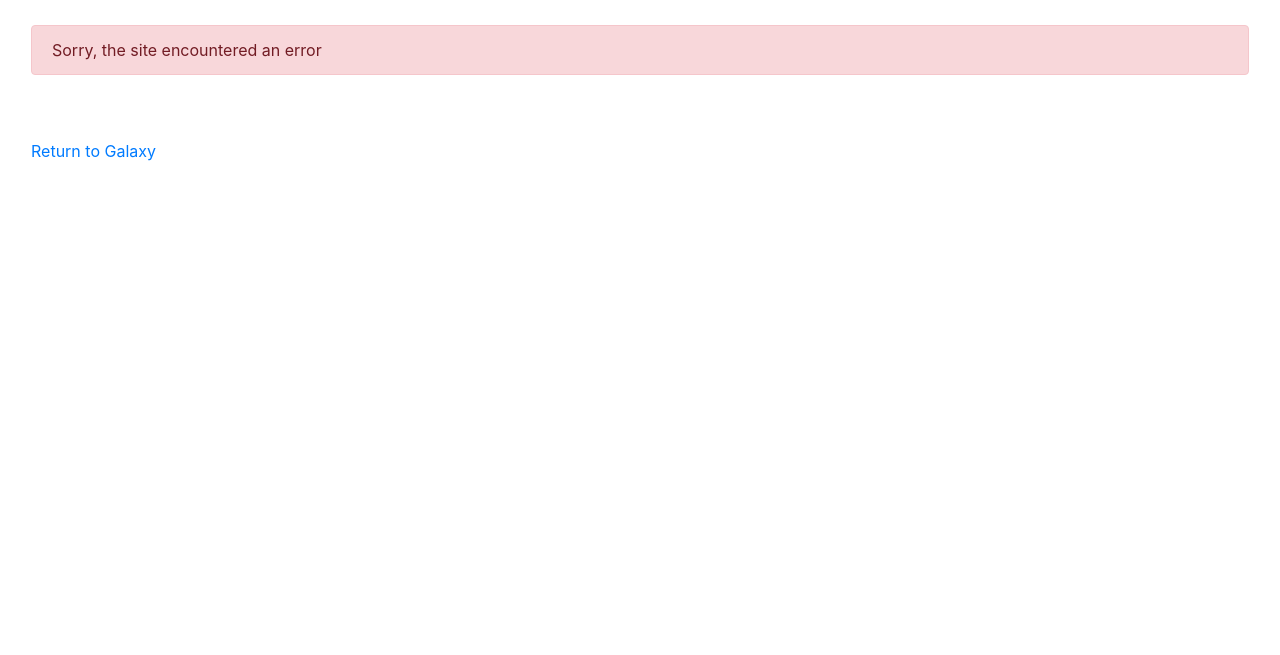
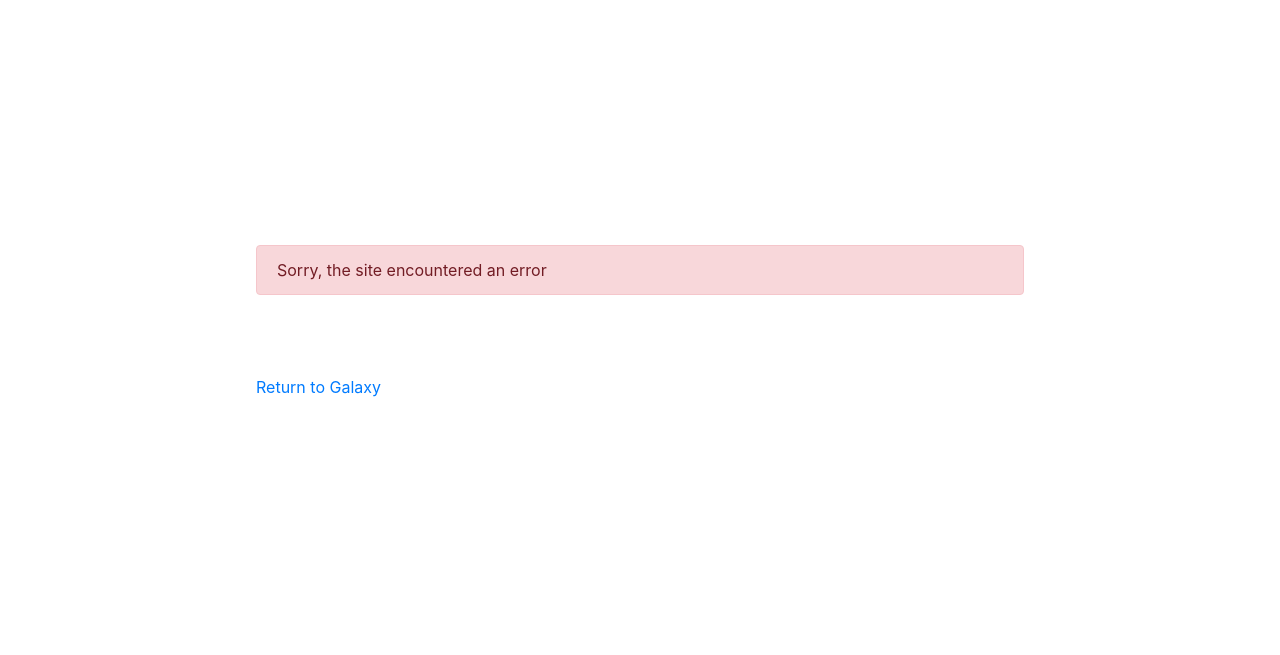
Before and after one commit to galaxyproject/tiaas2, a Django app: template training/templates/training/error.html in a window 1280 px wide. Shown: the part 66-721 px from the top of the page. Run offline with Django 3.2, Linux system fonts and the light colour scheme; the template is opened without the code that fills it, so the values that code supplies are empty; some libraries are stand-ins or nearby versions.

Commit message:
Minor restyle of early.html/error.html templates

```diff
--- a/training/templates/training/early.html
+++ b/training/templates/training/early.html
@@ -2,8 +2,8 @@
 
 {% block content %}
 
-<div class="container">
-	<div class="errormessage">
+<div class="container" style="max-width: 800px; margin-top: calc(40vh - 100px);">
+	<div class="lead">
     <p>
       Sorry, this training event does not start until {{ start_date }} ({{ timezone }}).
       <br>
--- a/training/templates/training/error.html
+++ b/training/templates/training/error.html
@@ -2,20 +2,20 @@
 
 {% block content %}
 
-<div class="container">
-	<div class="errormessage">
+<div class="container" style="max-width: 800px; margin-top: calc(40vh - 100px);">
 	<p class="alert alert-danger">
 		Sorry, the site encountered an error
 	</p>
 
 	<br>
 
+	<p class="lead">
 		{{ message }}
+	</p>
 
 	<br>
 
 	<a href="{{ settings.GALAXY_URL }}">Return to Galaxy</a>
 </div>
-</div>
 
 {% endblock %}
--- a/training/views.py
+++ b/training/views.py
@@ -264,7 +264,10 @@ def join(request, training_id):
             request,
             "training/error.html",
             {
-                "message": "Training event does not exist",
+                "message": (
+                    "An approved Training event with ID"
+                    f'  "{training_id}" was not found.'
+                ),
             },
         )
 
```
Lines whose indentation alone changed are shown as unchanged.
